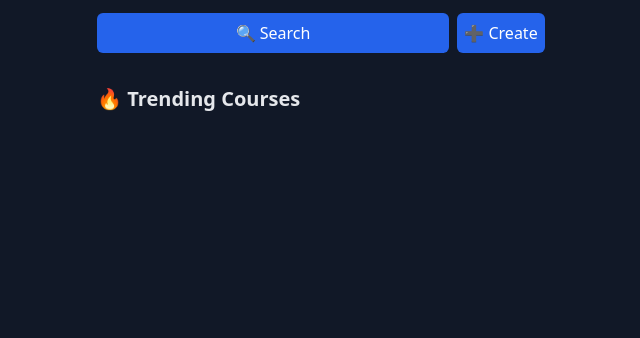
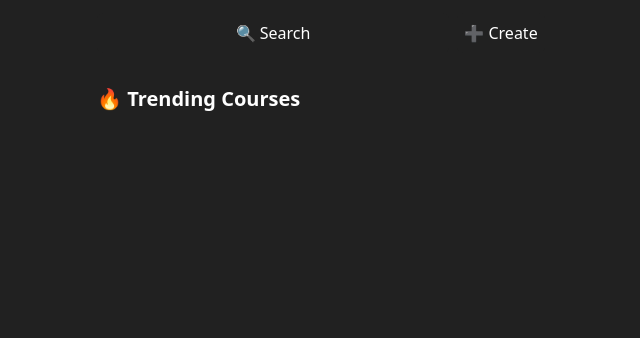
Before and after one commit to alXanderE/project-null, a plain HTML site: page templates/index.html in a window 1280 px wide. Shown: the part 462-800 px from the top of the page, without its empty margins (319-959 px from the left). Drawn offline with nearby package versions, Linux system fonts and the light colour scheme; no server answers.

Commit message:
trying to fix light mode color

```diff
--- a/templates/index.html
+++ b/templates/index.html
@@ -3,6 +3,17 @@
 <head>
   <meta charset="UTF-8" />
   <meta name="viewport" content="width=device-width, initial-scale=1.0" />
+  <meta name="viewport" content="width=device-width, initial-scale=1.0">
+    <meta name="color-scheme" content="dark">
+    <style>
+        .dark-mode, .dark-mode * {
+            background-color: #212121 !important;
+            color: #ffffff !important;
+        }
+    </style>
+    <script>
+        document.documentElement.classList.add('dark-mode');
+    </script>
   <title>Share the Course</title>
   <script src="https://cdn.tailwindcss.com"></script>
 </head>
```
